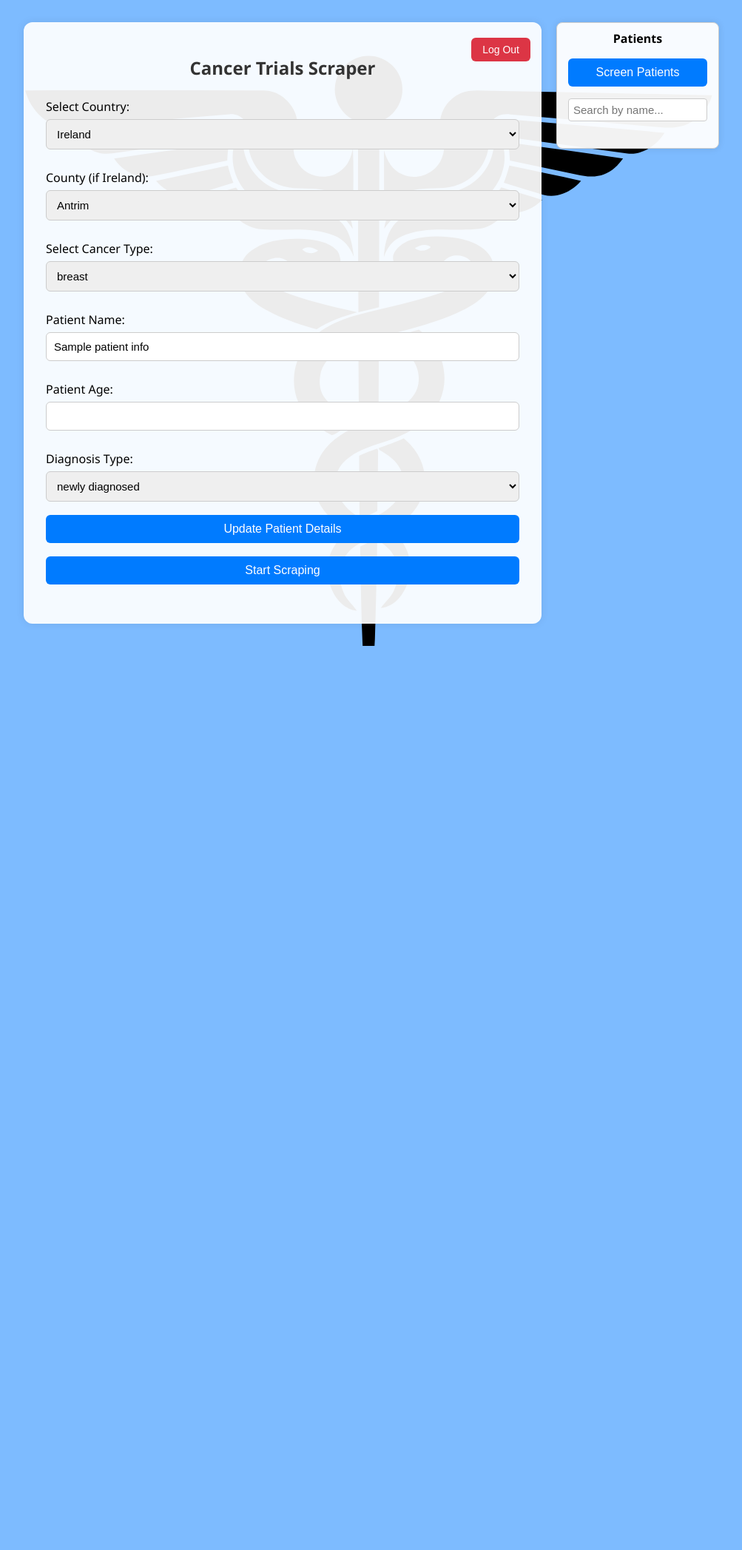
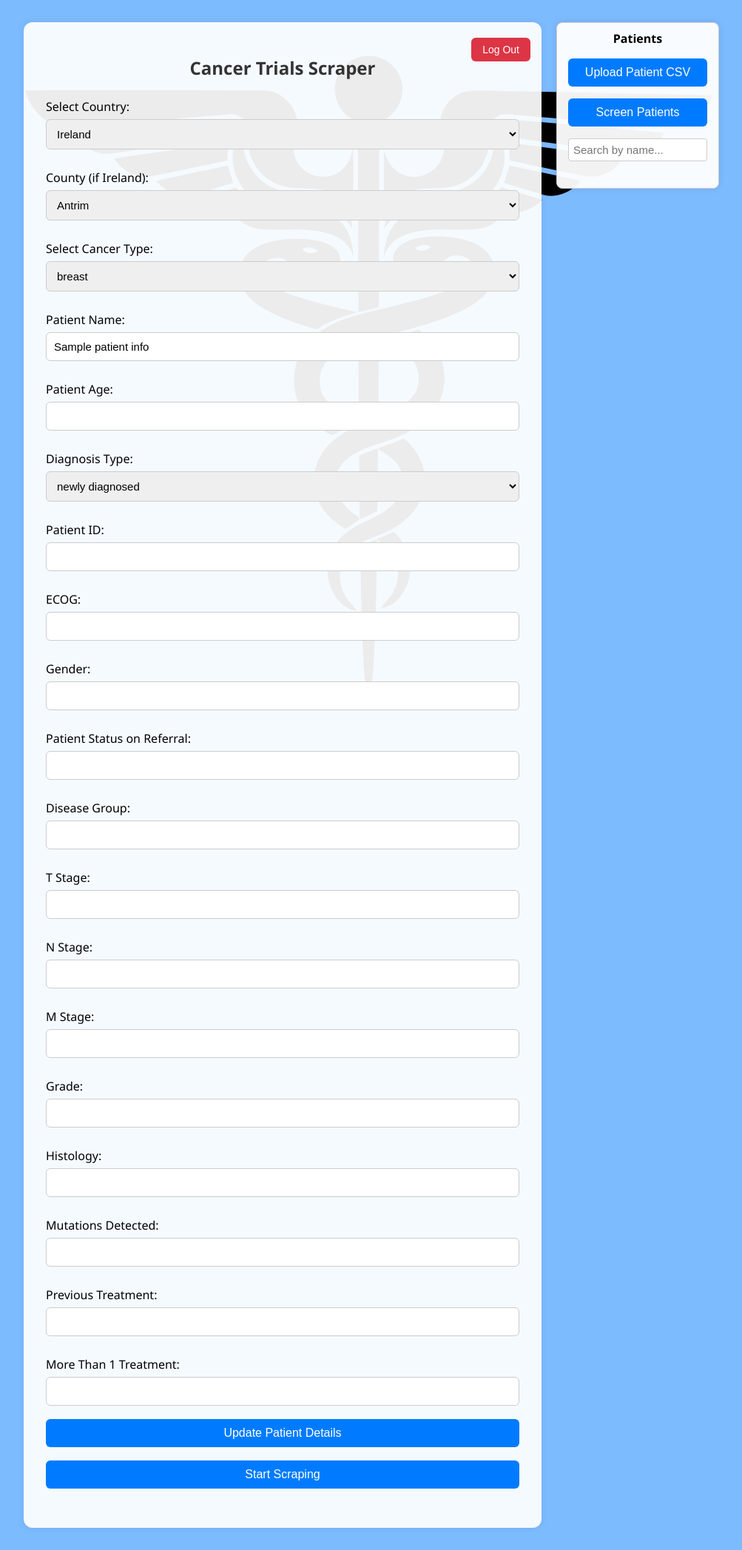
Before and after one commit to TheRealNoa/Group4, a Flask app: template templates/index.html in a window 1280 px wide. Shown: the whole page at 74% size, without its empty margins (138-1141 px from the left). Before the commit the page ends 873 px from the top, so only its background shows below. Run offline with Flask 3, Linux system fonts and the light colour scheme; the template is opened without the code that fills it: most values are stand-ins (such as "Sample title", 1, 10 or a date in 2020); data that the repository does not hold is empty.

Commit message:
Patient csv upload added
users can now load-in a patients.csv. For example, the patients.csv that we generate currently works.

```diff
--- a/app.py
+++ b/app.py
@@ -14,6 +14,9 @@ app.secret_key = 'your-secret-key'
 
 ADMIN_SECRETS_FILE = "admin_secrets.json"
 
+UPLOAD_FOLDER = 'uploads'
+if not os.path.exists(UPLOAD_FOLDER):
+    os.makedirs(UPLOAD_FOLDER)
 
 def require_permission(permission_name):
     def decorator(f):
@@ -89,7 +92,8 @@ def remove_admin(email):
         save_admin_secrets(secrets)
         ADMIN_EMAILS.discard(email)
 
-
+def get_user_patient_file():
+    return session.get("patient_file")
 @app.route("/")
 def root():
     return redirect(url_for("home" if session.get("logged_in") else "login"))
@@ -101,13 +105,6 @@ def login():
         if email.lower() in ADMIN_EMAILS:
             return True
         if not email.endswith("@hse.ie"):
-            return False
-        patient_id = email.split("@")[0]
-        try:
-            with open("patients.csv", newline='', encoding="utf-8") as f:
-                reader = csv.DictReader(f)
-                return any(row["Patient ID"] == patient_id for row in reader)
-        except:
             return False
 
     if request.method == "POST":
@@ -130,22 +127,32 @@ def home():
     if not session.get("logged_in"):
         return redirect(url_for("login"))
 
+
     email = session["email"]
     is_admin = email in ADMIN_EMAILS
     is_verified = session.get("admin_verified", False)
     patient_id = email.split("@")[0]
     patient_info = {}
 
-    try:
-        with open("patients.csv", newline='', encoding="utf-8") as f:
+
+    patient_file = get_user_patient_file()
+    patients = []
+    if patient_file and os.path.exists(patient_file):
+        with open(patient_file, newline='', encoding="utf-8") as f:
             reader = csv.DictReader(f)
             for row in reader:
-                if row["Patient ID"] == patient_id:
-                    patient_info = row
-    except:
-        pass
+                patients.append({
+                    "name": row.get("Patient name", "").strip(),
+                    "cancer": row.get("Cancer type", "").strip()
+                })
 
-    return render_template("index.html", patient_info=patient_info, is_admin=is_admin, admin_verified=is_verified)
+    return render_template(
+        "index.html",
+        patient_info=patient_info,
+        is_admin=is_admin,
+        admin_verified=is_verified,
+        patient_list=patients
+)
 
 
 @app.route("/admin_qr")
@@ -330,9 +337,12 @@ def scrape_route():
 
 @app.route("/patient_names")
 def patient_names():
+    patient_file = get_user_patient_file()
+    if not patient_file or not os.path.exists(patient_file):
+        return "No patient file uploaded.", 400
     patients = []
     try:
-        with open("patients.csv", newline='', encoding="utf-8") as f:
+        with open(patient_file, newline='', encoding="utf-8") as f:
             reader = csv.DictReader(f)
             for row in reader:
                 name = row.get("Patient name", "").strip()
@@ -345,9 +355,12 @@ def patient_names():
 
 @app.route("/get_patient", methods=["GET"])
 def get_patient():
+    patient_file = get_user_patient_file()
+    if not patient_file or not os.path.exists(patient_file):
+        return "No patient file uploaded.", 400
     name = request.args.get("name", "").strip().lower()
     try:
-        with open("patients.csv", newline='', encoding="utf-8") as f:
+        with open(patient_file, newline='', encoding="utf-8") as f:
             reader = csv.DictReader(f)
             for row in reader:
                 if row.get("Patient name", "").strip().lower() == name:
@@ -355,30 +368,50 @@ def get_patient():
     except Exception as e:
         return jsonify({"success": False, "error": str(e)}), 500
     return jsonify({"success": False, "error": "Patient not found"}), 404
+
 @app.route("/update_patient", methods=["POST"])
 def update_patient():
+    patient_file = get_user_patient_file()
+    if not patient_file or not os.path.exists(patient_file):
+        return "No patient file uploaded.", 400
+
     data = request.get_json()
-
     if not data or "Patient name" not in data:
         return jsonify({"success": False, "error": "Missing patient name"}), 400
 
     updated = False
-    patient_id = None
 
     try:
         # Load existing patients
-        with open("patients.csv", newline='', encoding="utf-8") as f:
+        with open(patient_file, newline='', encoding="utf-8") as f:
             patients = list(csv.DictReader(f))
 
         for row in patients:
             if row["Patient name"].strip().lower() == data["Patient name"].strip().lower():
-                row.update({
-                    "Patient age": data.get("Patient age", row.get("Patient age", "")),
-                    "Diagnosis type": data.get("Diagnosis type", row.get("Diagnosis type", "")),
-                    "Cancer type": data.get("Cancer type", row.get("Cancer type", "")),
-                    "Country": data.get("Country", row.get("Country", "")),
-                    "County": data.get("County", row.get("County", "")),
-                })
+                # Update all relevant fields if present in payload
+                for key in [
+                    "Patient ID",
+                    "Patient name",
+                    "Year of birth",
+                    "ECOG",
+                    "Gender",
+                    "Diagnosis",
+                    "Patient status on referral",
+                    "Disease group",
+                    "T stage",
+                    "N stage",
+                    "M stage",
+                    "Grade",
+                    "Histology",
+                    "Mutations detected",
+                    "Previous treatment",
+                    "More than 1 treatment",
+                    "Cancer type",
+                    "Country",
+                    "County"
+                ]:
+                    if key in data:
+                        row[key] = data[key]
                 updated = True
                 break
 
@@ -386,7 +419,7 @@ def update_patient():
             return jsonify({"success": False, "error": "Patient not found"}), 404
 
         # Save updated CSV
-        with open("patients.csv", "w", newline='', encoding="utf-8") as f:
+        with open(patient_file, "w", newline='', encoding="utf-8") as f:
             writer = csv.DictWriter(f, fieldnames=patients[0].keys())
             writer.writeheader()
             writer.writerows(patients)
@@ -394,7 +427,6 @@ def update_patient():
         return jsonify({"success": True})
     except Exception as e:
         return jsonify({"success": False, "error": str(e)}), 500
-
 @app.route("/screen_patients", methods=["POST"])
 def screen_patients():
     try:
@@ -403,5 +435,25 @@ def screen_patients():
     except Exception as e:
         return jsonify({"success": False, "error": str(e)}), 500
 
+@app.route("/upload_patients", methods=["GET", "POST"])
+def upload_patients():
+    if not session.get("logged_in"):
+        return redirect(url_for("login"))
+
+    if request.method == "POST":
+        if "file" not in request.files:
+            return "No file part", 400
+        file = request.files["file"]
+        if file.filename == "":
+            return "No selected file", 400
+        if file:
+            email = session["email"].split("@")[0]
+            filename = f"{email}_patients.csv"
+            file_path = os.path.join(UPLOAD_FOLDER, filename)
+            file.save(file_path)
+            session["patient_file"] = file_path
+            return redirect(url_for("home"))
+
+    return render_template("upload_patients.html")
 if __name__ == "__main__":
     app.run(host='0.0.0.0', port=5000, debug=True)
--- a/templates/index.html
+++ b/templates/index.html
@@ -247,7 +247,7 @@
     <input type="text" id="patientName" value="{{ patient_info.get('Patient name', '') }}">
 
     <label for="patientAge">Patient Age:</label>
-    <input type="number" id="patientAge" value="{{ patient_info.get('Patient age', '') }}">
+    <input type="text" id="patientAge" readonly>
 
     <label for="diagnosis">Diagnosis Type:</label>
     <select id="diagnosis">
@@ -255,6 +255,49 @@
         <option value="{{ diag }}" {% if patient_info.get("Diagnosis type") == diag %}selected{% endif %}>{{ diag }}</option>
       {% endfor %}
     </select>
+
+    <label for="patientID">Patient ID:</label>
+    <input type="text" id="patientID" readonly>
+
+    <input type="hidden" id="yearOfBirth">
+
+    <label for="ecog">ECOG:</label>
+    <input type="number" id="ecog">
+
+    <label for="gender">Gender:</label>
+    <input type="text" id="gender">
+
+    <input type="hidden" id="diagnosisText"> <!--Keeping for later, just in case-->
+
+    <label for="statusOnReferral">Patient Status on Referral:</label>
+    <input type="text" id="statusOnReferral">
+
+    <label for="diseaseGroup">Disease Group:</label>
+    <input type="text" id="diseaseGroup">
+
+    <label for="tStage">T Stage:</label>
+    <input type="text" id="tStage">
+
+    <label for="nStage">N Stage:</label>
+    <input type="text" id="nStage">
+
+    <label for="mStage">M Stage:</label>
+    <input type="text" id="mStage">
+
+    <label for="grade">Grade:</label>
+    <input type="text" id="grade">
+
+    <label for="histology">Histology:</label>
+    <input type="text" id="histology">
+
+    <label for="mutationsDetected">Mutations Detected:</label>
+    <input type="text" id="mutationsDetected">
+
+    <label for="previousTreatment">Previous Treatment:</label>
+    <input type="text" id="previousTreatment">
+
+    <label for="moreThanOneTreatment">More Than 1 Treatment:</label>
+    <input type="text" id="moreThanOneTreatment">
 
     <button onclick="savePatientDetails()">Update Patient Details</button>
     <button onclick="startScraping()">Start Scraping</button>
@@ -265,17 +308,36 @@
 
   <div id="patientListPanel">
   <h4>Patients</h4>
-    <button onclick="screenPatients()" style="width: 100%; margin-bottom: 10px;">Screen Patients</button>
+
+  <button onclick="triggerPatientUpload()" style="width: 100%; margin-bottom: 10px;">
+    Upload Patient CSV
+  </button>
+
+  <form id="uploadPatientForm" action="/upload_patients" method="POST" enctype="multipart/form-data" style="display: none;">
+    <input type="file" id="uploadPatientInput" name="file" accept=".csv">
+  </form>
+
+  <button onclick="screenPatients()" style="width: 100%; margin-bottom: 10px;">
+    Screen Patients
+  </button>
+
   <input type="text" id="patientSearch" placeholder="Search by name..." style="width: 100%; padding: 6px; margin-bottom: 10px; border: 1px solid #ccc; border-radius: 4px;">
   <ul id="patientNames" style="list-style: none; padding-left: 0;"></ul>
 </div>
 
 </div>
+<script>
+  const initialPatients = JSON.parse('{{ patient_list | tojson | safe }}');
+</script>
 
+<script>
+function calculateAge(yearOfBirth) {
+  const now = new Date();
+  const thisYear = now.getFullYear();
+  const age = thisYear - parseInt(yearOfBirth, 10);
+  return age;
+}
 
-
-<!-- JS scripts (unchanged logic, all consolidated below) -->
-<script>
 function toggleCountyField() {
   const country = document.getElementById("country").value;
   document.getElementById("countyDiv").style.display = (country === "Ireland") ? "block" : "none";
@@ -295,7 +357,7 @@ function savePatientDetails() {
   const payload = {
   "Patient name": document.getElementById("patientName").value,
   "Patient age": document.getElementById("patientAge").value,
-    "Diagnosis type": diagnosisMap[document.getElementById("diagnosis").value] || "",
+  "Diagnosis type": document.getElementById("diagnosis").value,
   "Cancer type": document.getElementById("cancerType").value,
   "Country": document.getElementById("country").value,
   "County": document.getElementById("county").value
@@ -385,9 +447,31 @@ function loadPatientDetails(name) {
     .then(data => {
       if (data.success && data.patient) {
         const p = data.patient;
+        document.getElementById("patientID").value = p["Patient ID"] || "";
         document.getElementById("patientName").value = p["Patient name"] || "";
-        document.getElementById("patientAge").value = p["Patient age"] || "";
-        document.getElementById("diagnosis").value = p["Diagnosis type"] === "newly_diagnosed" ? "newly diagnosed" : p["Diagnosis type"];
+        const yob = p["Year of birth"] || "";
+        document.getElementById("yearOfBirth").value = yob;
+        if (yob) {
+          const age = calculateAge(yob);
+          document.getElementById("patientAge").value = `${age} (Born in ${yob})`;
+        } else {
+          document.getElementById("patientAge").value = "";
+        }
+        document.getElementById("ecog").value = p["ECOG"] || "";
+        document.getElementById("gender").value = p["Gender"] || "";
+        document.getElementById("diagnosisText").value = p["Diagnosis"] || "";
+        document.getElementById("statusOnReferral").value = p["Patient status on referral"] || "";
+        document.getElementById("diseaseGroup").value = p["Disease group"] || "";
+        document.getElementById("tStage").value = p["T stage"] || "";
+        document.getElementById("nStage").value = p["N stage"] || "";
+        document.getElementById("mStage").value = p["M stage"] || "";
+        document.getElementById("grade").value = p["Grade"] || "";
+        document.getElementById("histology").value = p["Histology"] || "";
+        document.getElementById("mutationsDetected").value = p["Mutations detected"] || "";
+        document.getElementById("previousTreatment").value = p["Previous treatment"] || "";
+        document.getElementById("moreThanOneTreatment").value = p["More than 1 treatment"] || "";
+
+        //document.getElementById("diagnosis").value = p["Diagnosis type"] || "";
         document.getElementById("cancerType").value = p["Cancer type"] || "";
         document.getElementById("country").value = p["Country"] || "";
         toggleCountyField();
@@ -404,10 +488,37 @@ document.addEventListener("DOMContentLoaded", () => {
     const filtered = allPatients.filter(p => p.name.toLowerCase().includes(term));
     renderPatientList(filtered);
   });
+
+  if (initialPatients?.length) {
+    allPatients = initialPatients;
+    renderPatientList(allPatients);
+  } else {
     fetchPatientNames();
+  }
+});
+  document.getElementById("yearOfBirth").addEventListener("input", function() {
+  const yob = this.value;
+  if (yob) {
+    const age = calculateAge(yob);
+    document.getElementById("patientAge").value = `${age} (Year ${yob})`;
+  } else {
+    document.getElementById("patientAge").value = "";
+  }
 });
 </script>
 
+<script>
+function triggerPatientUpload() {
+  const fileInput = document.getElementById('uploadPatientInput');
+  fileInput.click();
+
+  fileInput.onchange = () => {
+    if (fileInput.files.length > 0) {
+      document.getElementById('uploadPatientForm').submit();
+    }
+  };
+}
+</script>
 <script>
 function verify2FA() {
   const code = document.getElementById("twoFACode").value;
```
Also changed, not shown: patient_creation_4.py (+6 -3 lines), patients.csv (+81 -81 lines). Lines whose indentation alone changed are shown as unchanged.
